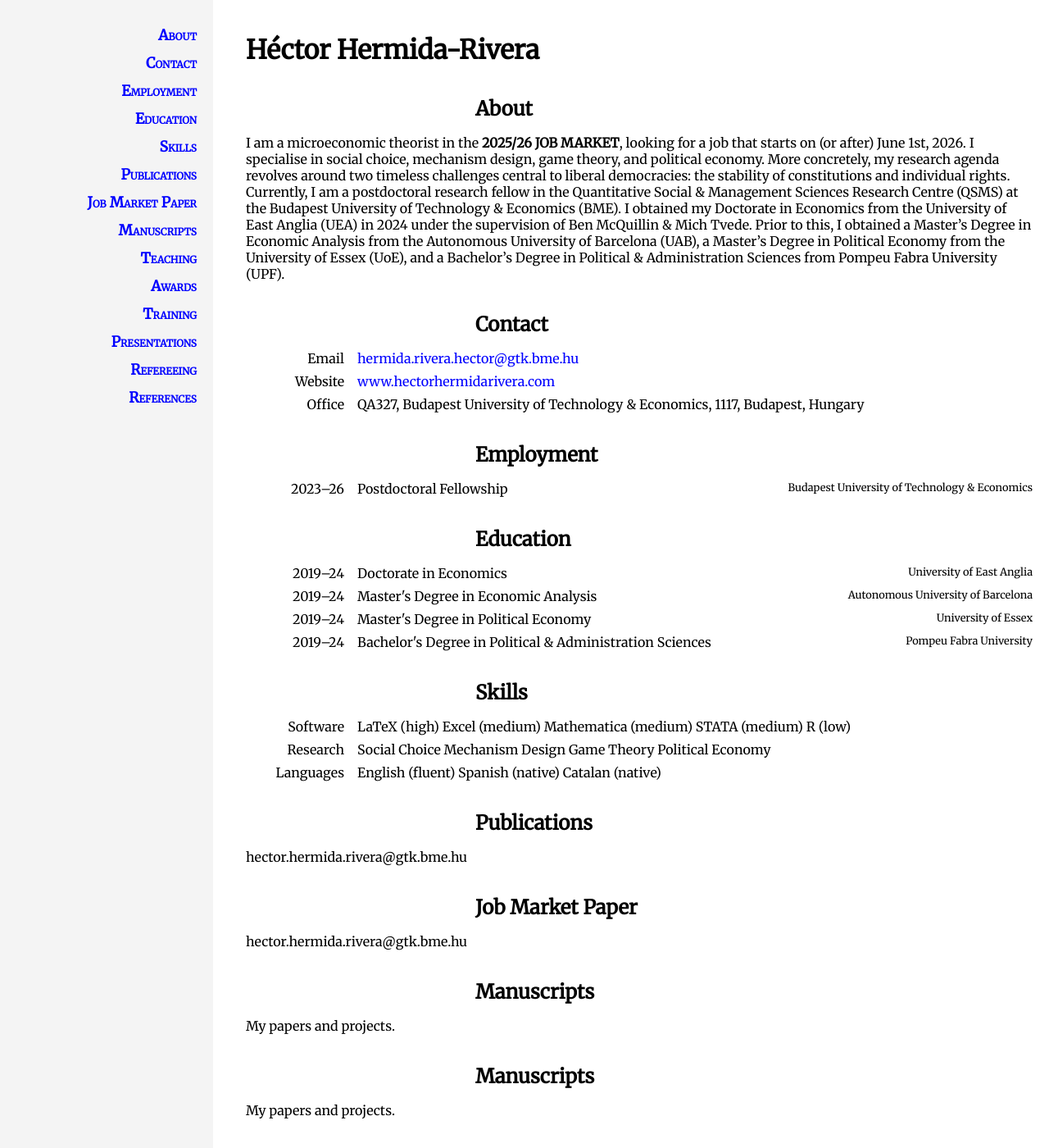
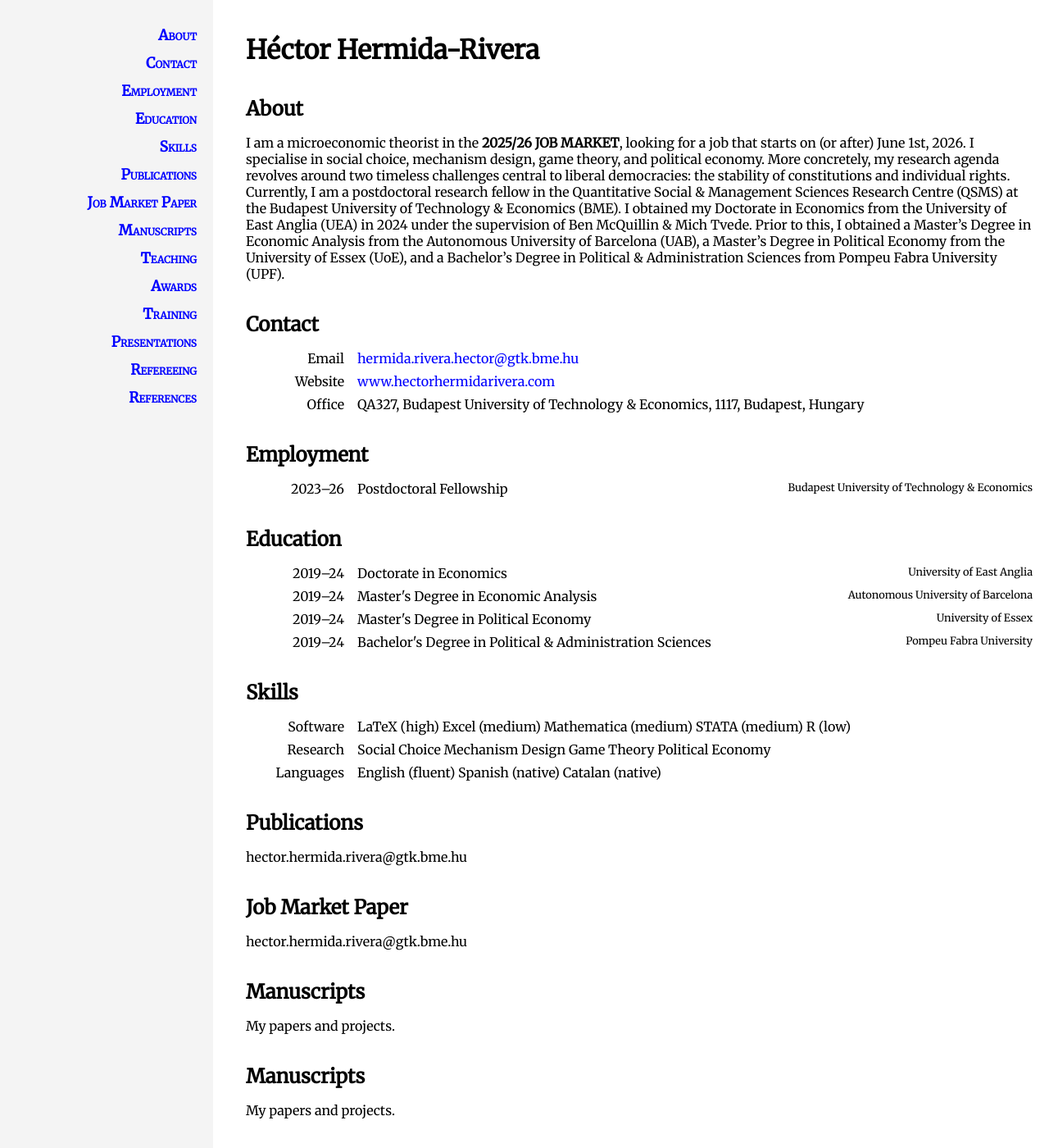
Before and after one commit to HectorHermidaRivera/hectorhermidarivera.github.io, a Jekyll site: the page built from index.md, in a window 1280 px wide and 1400 px high. Shown: the whole window at 82% size. Built offline with Jekyll 4.4.1, drawn with Linux system fonts in a browser that asks for light colours.

Commit message:
Refactor link styles and heading margins in CSS
Updated link colors to use !important for consistency and removed extra left margin from headings.

```diff
--- a/assets/css/style.css
+++ b/assets/css/style.css
@@ -38,6 +38,28 @@ body {
   padding: 20px;
 }
 
+/* Headings aligned with content column */
+.content h2,
+.content h3,
+.content h4,
+.content h5,
+.content h6 {
+  margin-left: 0; /* remove extra left margin */
+  margin-top: 1.5em;
+  margin-bottom: 0.5em;
+}
+
+/* Links in main content, ensure correct color */
+.content a {
+  color: #0000FF !important; /* force LaTeX Blue */
+  text-decoration: none;
+}
+
+.content a:hover {
+  color: #0000CC !important;
+  text-decoration: underline;
+}
+
 .main-name {
   font-size: 2em;
   font-weight: bold;
@@ -61,12 +83,12 @@ body {
 
 /* Second column: normal flow, left aligned */
 .two-column .value a {
-  color: #0000FF; /* LaTeX Blue */
+  color: #0000FF !important; /* force LaTeX Blue */
   text-decoration: none;
 }
 
 .two-column .value a:hover {
-  color: #0000CC;
+  color: #0000CC !important;
   text-decoration: underline;
 }
 
@@ -83,25 +105,16 @@ body {
 /* Right-aligned institution name smaller (footnotesize) */
 .fill-line span:last-child {
   font-size: 0.8em;
+  font-weight: normal;
 }
 
-/* General link color override (for safety) */
+/* General link override for safety */
 a {
-  color: #0000FF;
+  color: #0000FF !important;
   text-decoration: none;
 }
 
 a:hover {
-  color: #0000CC;
+  color: #0000CC !important;
   text-decoration: underline;
 }
-
-.content h2,
-.content h3,
-.content h4,
-.content h5,
-.content h6 {
-  margin-left: 280px; /* same as .content margin-left */
-  margin-top: 1.5em;
-  margin-bottom: 0.5em;
-}
```
